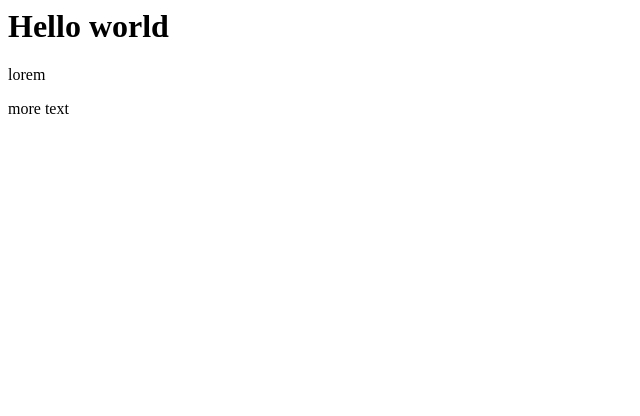
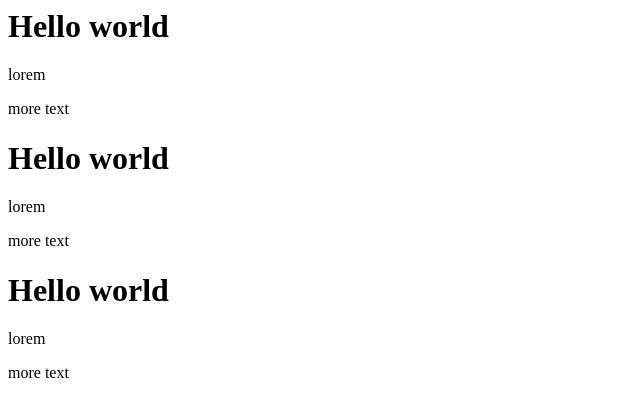
Before and after one commit to markaplet/natebassbot.github.io, a plain HTML site: page index.html in a window 1280 px wide. Shown: the whole page, without its empty margins (0-640 px from the left). Drawn offline with Linux system fonts and the light colour scheme.

Commit message:
Update index.html

```diff
--- a/index.html
+++ b/index.html
@@ -2,3 +2,9 @@
 <h1>Hello world</h1>
 <p>lorem</p>
 <p>more text</p>
+<h1>Hello world</h1>
+<p>lorem</p>
+<p>more text</p>
+<h1>Hello world</h1>
+<p>lorem</p>
+<p>more text</p>
```
